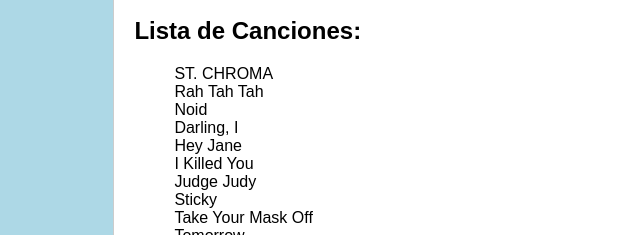
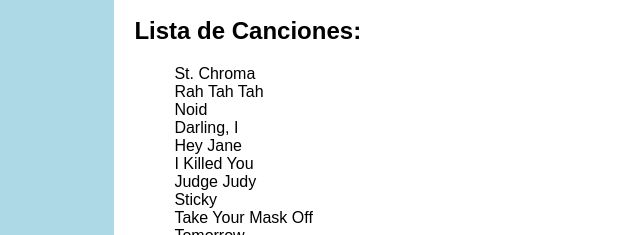
Before and after one commit to geogandhi3000/asteriskoo, a plain HTML site: page index.html in a window 1280 px wide. Shown: the part 496-731 px from the top of the page, 0-640 px from the left. Drawn offline with Linux system fonts and the light colour scheme.

Commit message:
Update index.html

```diff
--- a/index.html
+++ b/index.html
@@ -20,7 +20,7 @@
         <main>
             <h2>Lista de Canciones:</h2>
             <ul>
-                <li>ST. CHROMA</li>
+                <li>St. Chroma</li>
                 <li>Rah Tah Tah</li>
                 <li>Noid</li>
                 <li>Darling, I</li>
```
